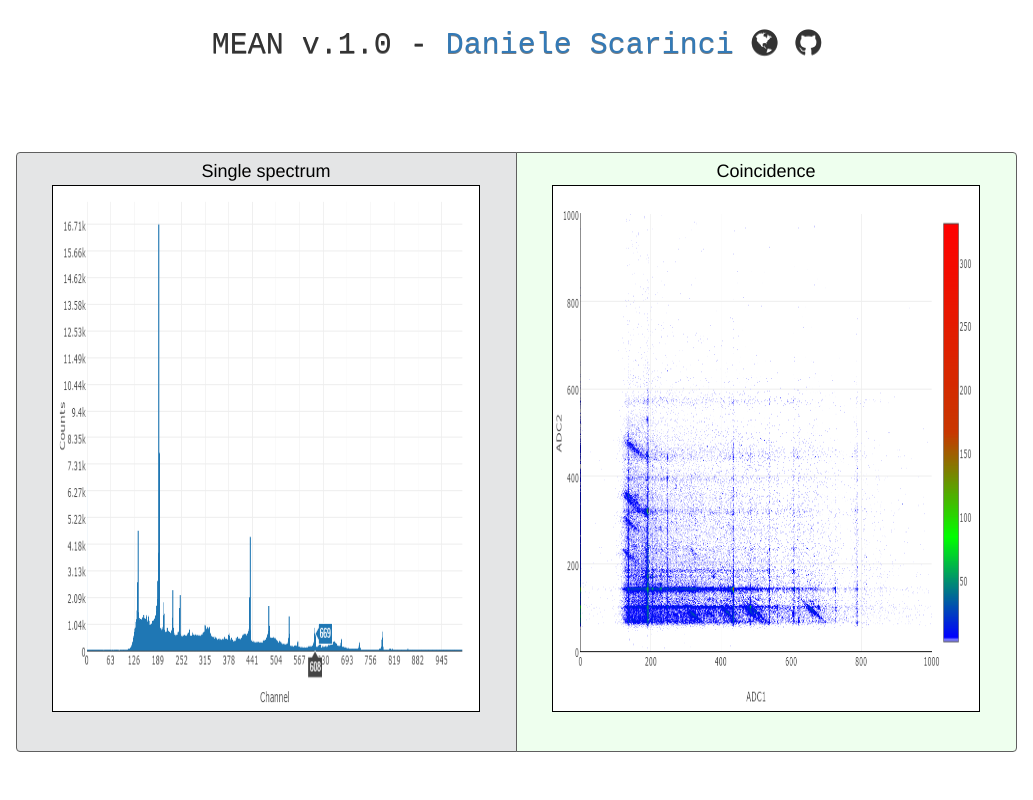
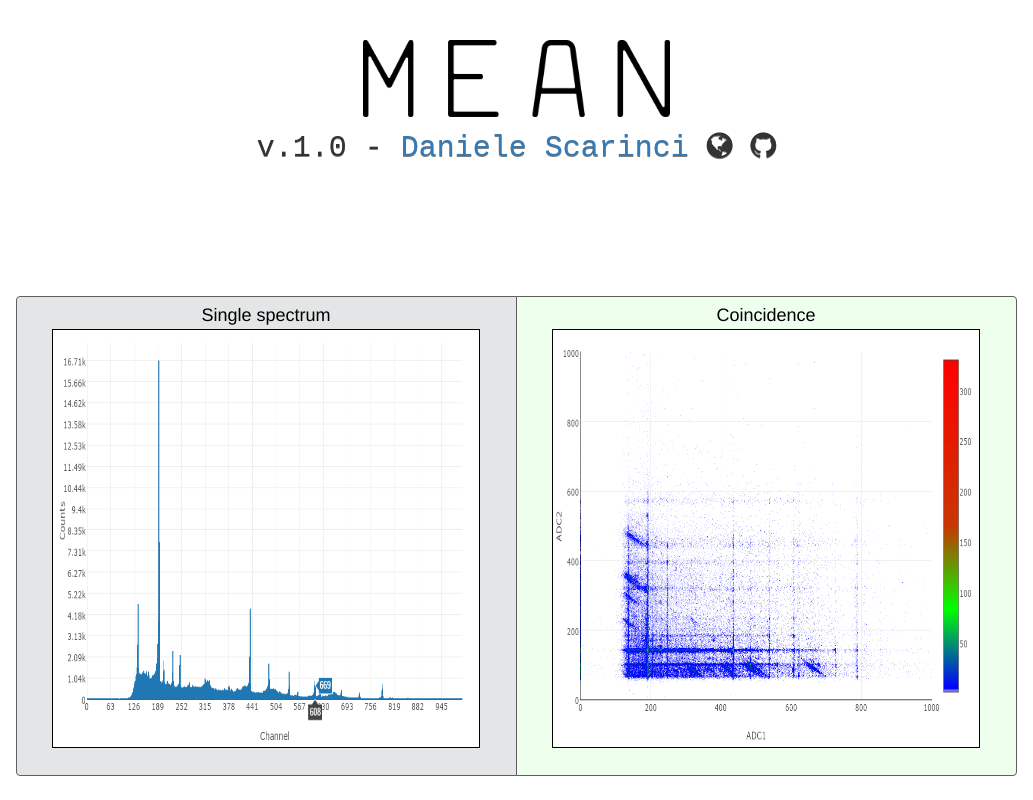
Before and after one commit to TrinTragula/MEAN, an Electron app: page Node/choose.html in a window 1033 px wide. Drawn offline with nearby package versions, Linux system fonts and the light colour scheme; no server answers.

Commit message:
Inserimento logo

```diff
--- a/Node/choose.html
+++ b/Node/choose.html
@@ -37,12 +37,12 @@
         .center-div {
             position: absolute;
             margin: auto;
-            top: 19%;
+            top: 37%;
             right: 0;
             /* bottom: 0; */
             left: 0;
             width: 97%;
-            height: 75%;
+            height: 60%;
             border-radius: 3px;
         }
 
@@ -69,7 +69,9 @@
 </head>
 
 <body>
-    <h2 class="title" title="MEAN is an Electron App for Nuclear physics">MEAN v.1.0 -
+    <h2 class="title" title="MEAN is an Electron App for Nuclear physics">
+        <img style="border: 0px; padding: 13px;" alt="logo" src="images/mean.png" width="333px">
+        <br> v.1.0 -
         <a class="website" href="#">Daniele Scarinci</a>
         <div class="website" style="display:inline-block">
             <i class="fa fa-globe"></i>
--- a/Node/main.js
+++ b/Node/main.js
@@ -11,7 +11,7 @@ var win = null;
 app.on('ready', () => {
     win = new BrowserWindow({
         width: 1033,
-        height: 450,
+        height: 550,
         icon: './icon.ico'
     });
     //win.maximize()
```
Also changed, not shown: Node/images/mean.png (added), sample_screen.png.
